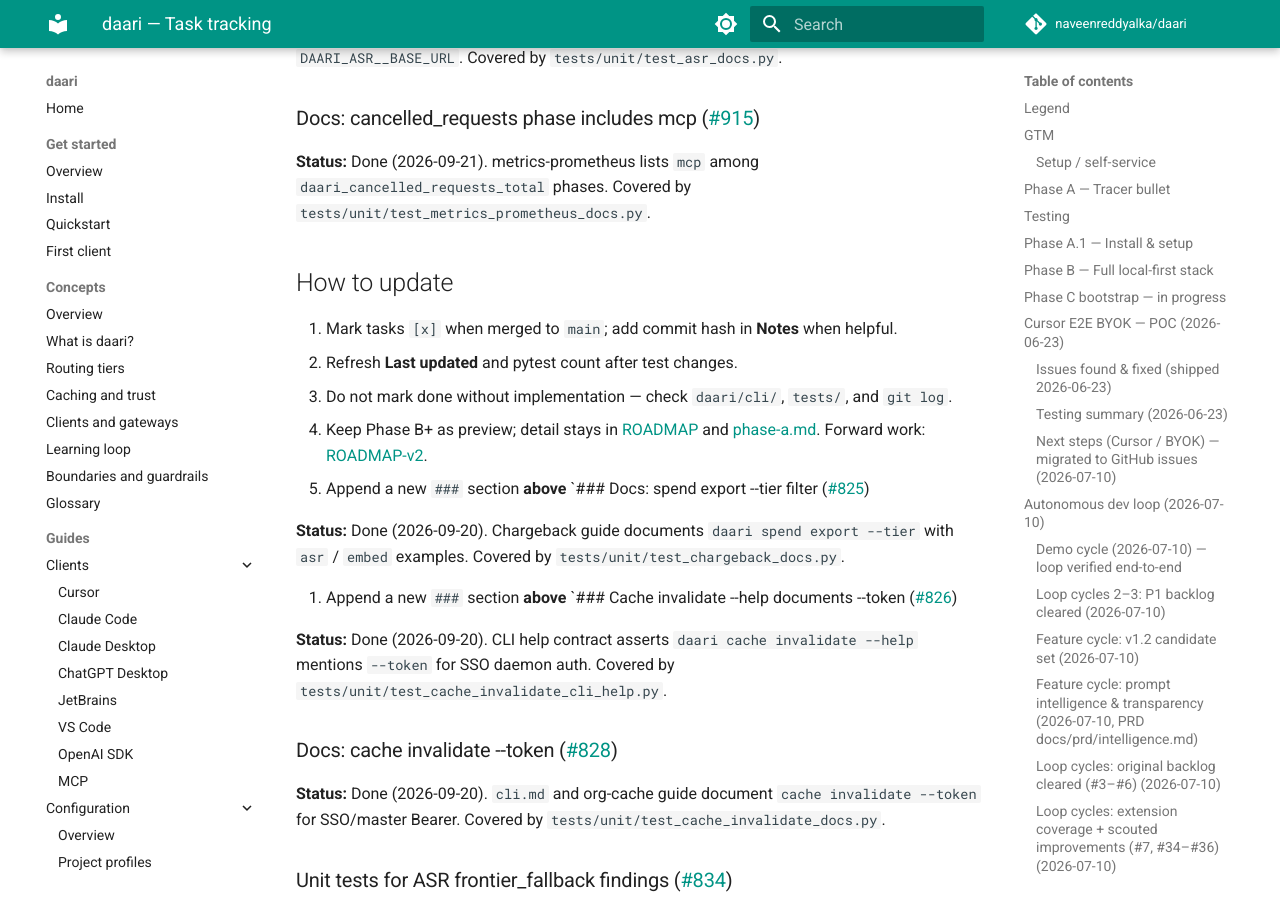
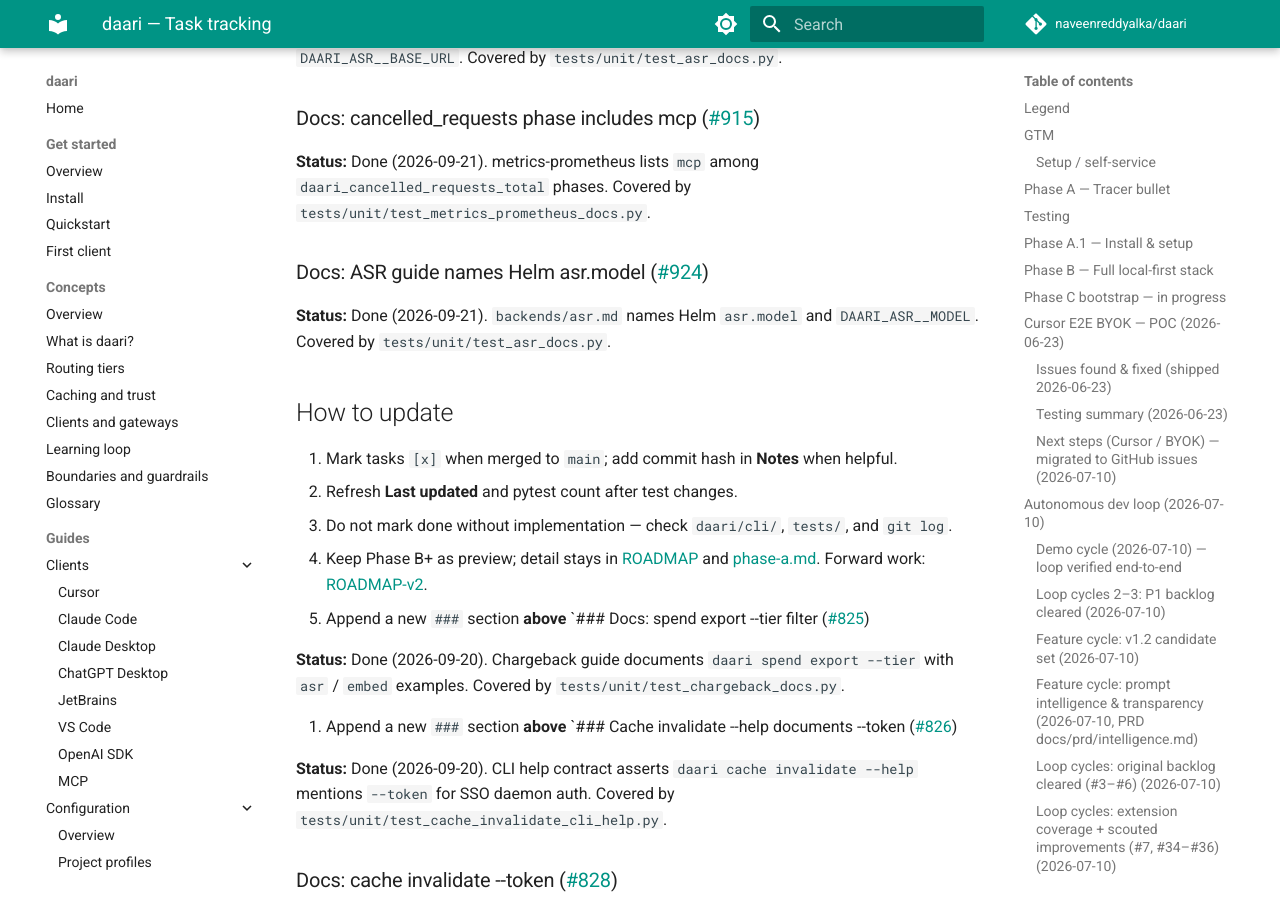
Before and after one commit to naveenreddyalka/daari, an MkDocs documentation site: the page built from docs/TRACKING.md, in a window 1280 px wide and 900 px high, scrolled down 94233 px. Built offline with MkDocs 1.6.1 and Material for MkDocs 9.7.7, drawn with Linux system fonts in a browser that asks for light colours; comment, search, counter and statistics services are not loaded.

Commit message:
docs(guide): note Helm asr.model in the ASR guide (#929)
Whisper fleets reading the speech page need the chart env that pins the on-box model id.

Co-authored-by: Cursor <cursoragent@cursor.com>

```diff
--- a/docs/TRACKING.md
+++ b/docs/TRACKING.md
@@ -3944,6 +3944,13 @@ when set; empty default omits env. Documented in capacity-helm. Covered by
 `tests/unit/test_metrics_prometheus_docs.py`.
 
 
+### Docs: ASR guide names Helm asr.model ([#924](https://github.com/naveenreddyalka/daari/issues/924))
+
+<!-- tracking:#924 -->
+**Status:** Done (2026-09-21). `backends/asr.md` names Helm `asr.model` and
+`DAARI_ASR__MODEL`. Covered by `tests/unit/test_asr_docs.py`.
+
+
 ## How to update
 
 1. Mark tasks `[x]` when merged to `main`; add commit hash in **Notes** when helpful.
```
Also changed, not shown: docs/developer/guides/backends/asr.md (+1 -1 lines), 1 other file.
